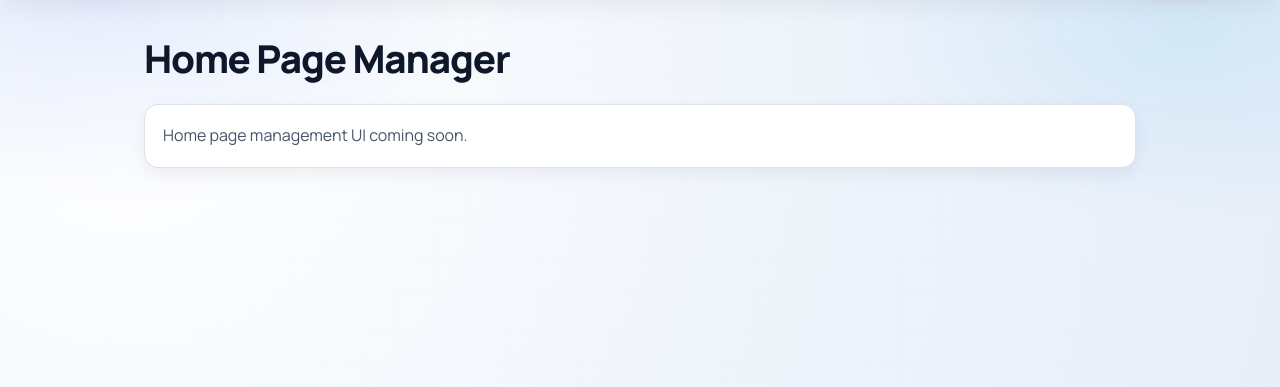
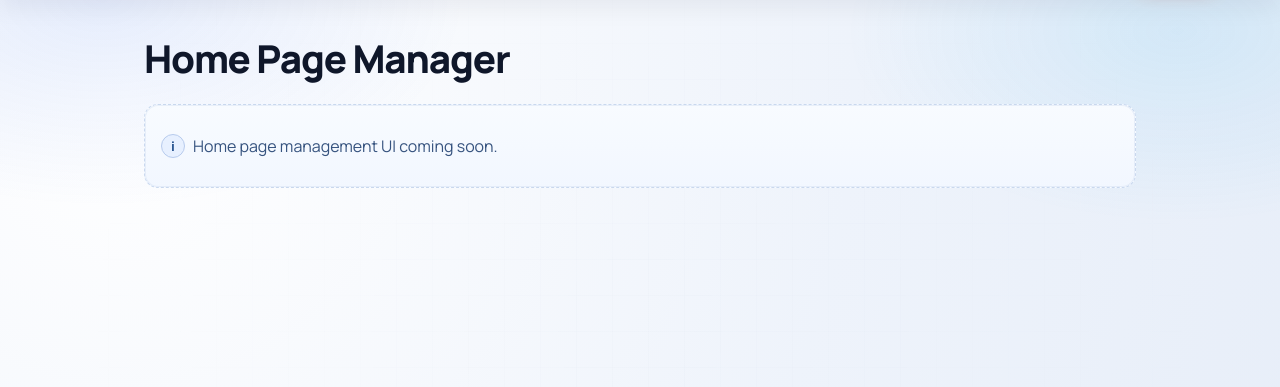
Before and after one commit to hijbullahx/dscoperesearch, a Django app: page /admin-panel/home/ in a window 1280 px wide. Shown: the part 65-452 px from the top of the page. Run offline with Django 5.2, Linux system fonts and the light colour scheme; the visitor is signed in with stand-in values (Sample User, id 1).

Commit message:
Add muted card style with dashed border and info icon for enhanced visual distinction

```diff
--- a/static/web/styles.css
+++ b/static/web/styles.css
@@ -224,6 +224,38 @@ body::after {
   color: var(--muted);
   line-height: 1.58;
   font-size: 0.96rem;
+}
+
+.card.muted {
+  position: relative;
+  border-style: dashed;
+  border-color: #c9d8ee;
+  background: linear-gradient(180deg, #f8fbff 0%, #f2f7ff 100%);
+  color: #36537f;
+  padding: 22px 18px 20px 48px;
+  min-height: 84px;
+  display: flex;
+  align-items: center;
+  box-shadow: inset 0 0 0 1px rgba(201, 216, 238, 0.35);
+}
+
+.card.muted::before {
+  content: "i";
+  position: absolute;
+  left: 16px;
+  top: 50%;
+  transform: translateY(-50%);
+  width: 22px;
+  height: 22px;
+  border-radius: 999px;
+  border: 1px solid #b7cbed;
+  background: #e7f0ff;
+  color: #25518f;
+  display: inline-flex;
+  align-items: center;
+  justify-content: center;
+  font-weight: 800;
+  font-size: 13px;
 }
 
 .admin-grid {
```
